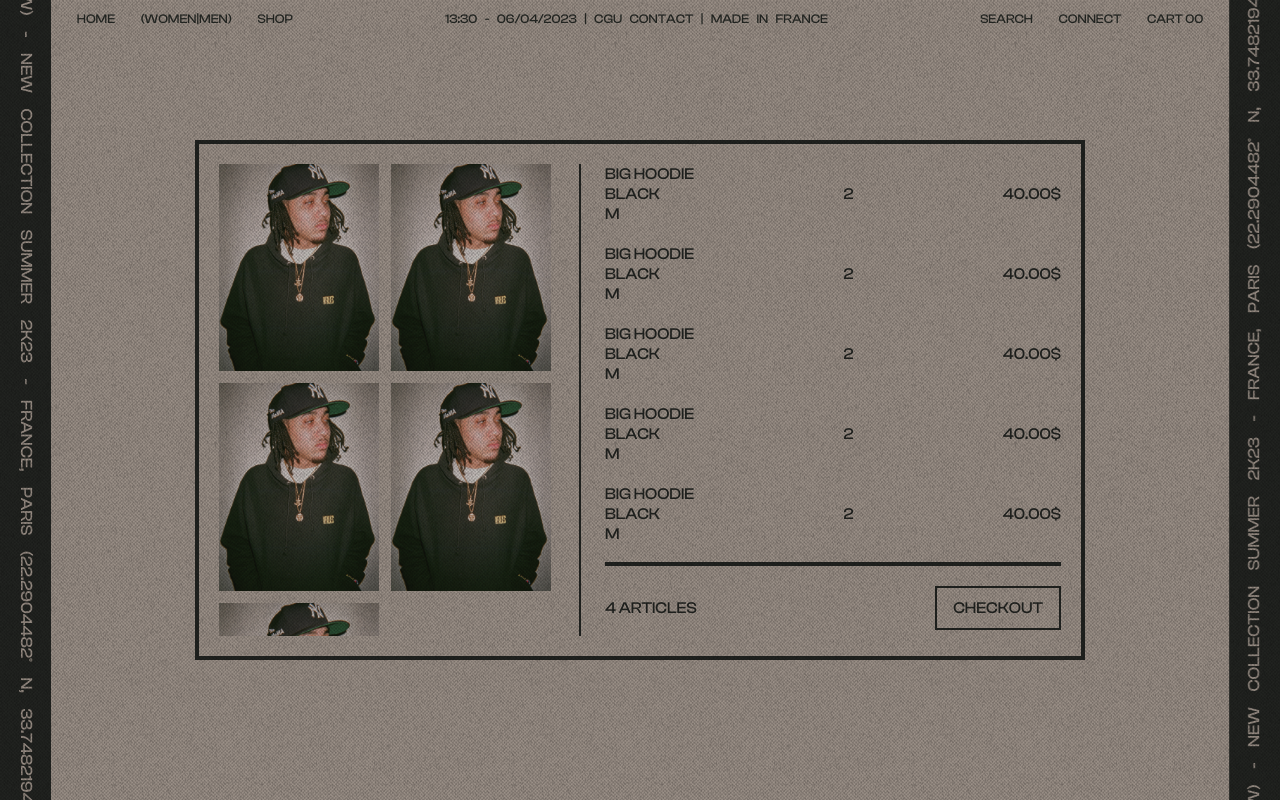
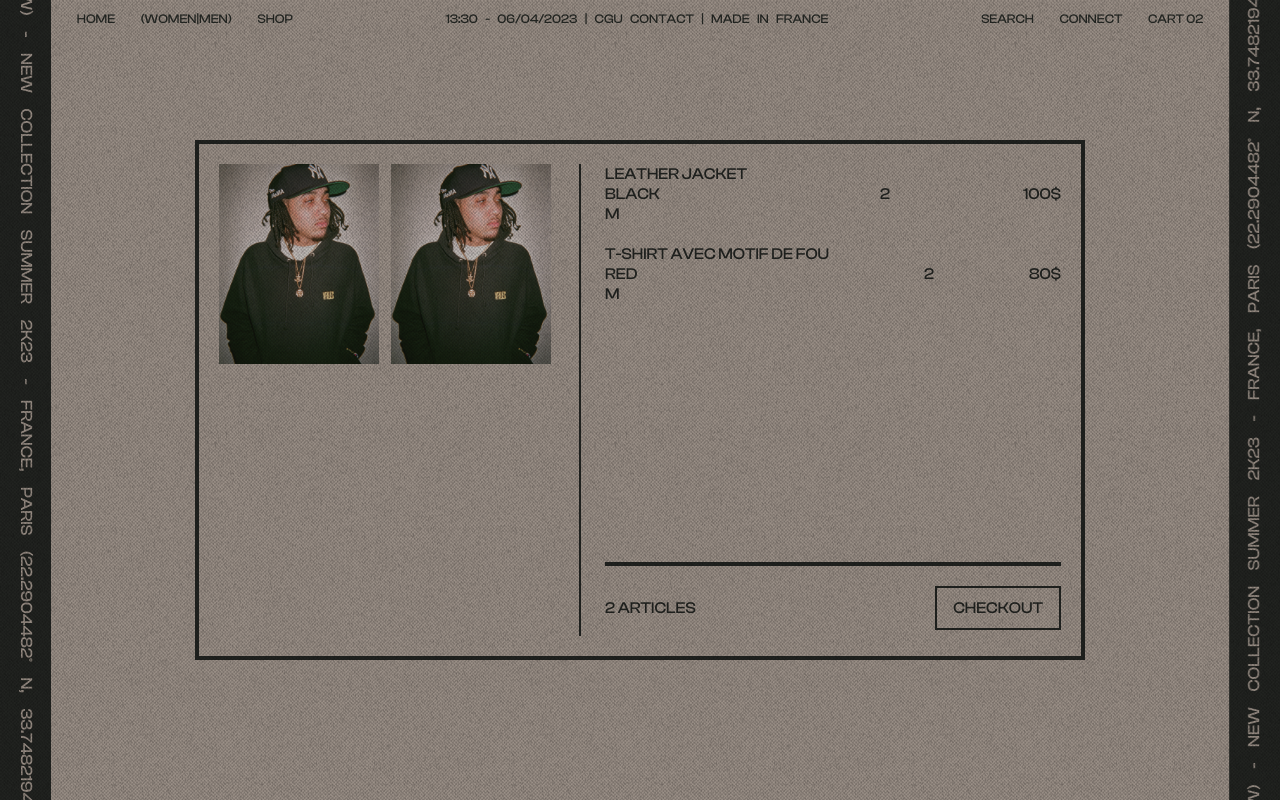
Before and after one commit to Mind-thatsall/e-commerce-react, a React (Vite) app: page /cart in a window 1280 px wide. Built offline with nearby package versions, Linux system fonts and the light colour scheme; data requests are answered from the project's data file.

Commit message:
Added: Connection to a provisary Back-End (json-server) using SWR, possible to add to cart and fetch the items for now

```diff
--- a/src/App.jsx
+++ b/src/App.jsx
@@ -13,12 +13,29 @@ import Contact from "@/views/Contact";
 import Noise from "@/components/Noise";
 import Navbar from "@/components/Navbar";
 import SideBars from "@/components/Sidebars";
+import useSWR from "swr";
+import { cartApiEndPoint, getCartItems, addCartItem } from "./services/cartApi";
 
 function App() {
+  const {
+    data: cartItems,
+    mutate,
+    isLoading,
+  } = useSWR(cartApiEndPoint, getCartItems);
+
+  const addToCartMutation = async (newItem) => {
+    try {
+      await addCartItem(newItem);
+      mutate();
+    } catch (e) {
+      throw new Error("Error adding to cart");
+    }
+  };
+
   return (
     <div className="App bg-[#9F948B]">
       <Noise />
-      <Navbar />
+      <Navbar cartSize={cartItems && cartItems.length} />
       <SideBars rotate="" side="left-0" />
       <SideBars rotate="rotate-180" side="right-0" />
       <Routes>
@@ -32,12 +49,12 @@ function App() {
         <Route path="women/categories/:id" element={<Shop />} />
         <Route path="men/categories" element={<Categories gender={"men"} />} />
         <Route path="men/categories/:id" element={<Shop />} />
-        <Route path="/shop" element={<Shop />} />
+        <Route path="/shop" element={<Shop mutation={addToCartMutation} />} />
         <Route path="/article/:id" element={<Article />} />
         <Route path="/login" element={<Login />} />
         <Route path="/register" element={<Register />} />
         <Route path="/contact" element={<Contact />} />
-        <Route path="/cart" element={<Cart />} />
+        <Route path="/cart" element={<Cart items={cartItems} />} />
         <Route path="/checkout" element={<Checkout />} />
         <Route path="/cgu" element={<Cgu />} />
         <Route path="/profile" element={<Profile />} />
--- a/src/components/ArticleCart.jsx
+++ b/src/components/ArticleCart.jsx
@@ -1,15 +1,15 @@
 import React from "react";
 
-const ArticleCart = () => {
+const ArticleCart = ({ name, color, price }) => {
   return (
     <div className="flex justify-between items-center">
       <span className="leading-[20px]">
-        <p>BIG HOODIE</p>
-        <p>BLACK</p>
+        <p className="uppercase">{name}</p>
+        <p className="uppercase">{color}</p>
         <p>M</p>
       </span>
       <p>2</p>
-      <p>40.00$</p>
+      <p>{price}$</p>
     </div>
   );
 };
--- a/src/components/Card.jsx
+++ b/src/components/Card.jsx
@@ -1,7 +1,10 @@
 import React from "react";
 import product from "@/assets/images/men.jpg";
+import useSWR from "swr";
+import { articlesApiEndPoint, getArticles } from "../services/articlesApi";
+import { addCartItem } from "../services/cartApi";
 
-const Card = () => {
+const Card = ({ mutation, ...article }) => {
   return (
     <div
       style={{ fontFamily: "ClashDisplay-Medium" }}
@@ -11,18 +14,19 @@ const Card = () => {
       <div className="flex justify-between items-center mt-[0.5vh] md:mt-0">
         <div className="flex flex-col justify-center">
           <p className="text-[3.7vw] md:text-[1.5vw] lg:text-[1.3vw]">
-            Black Hoodie
+            {article.name}
           </p>
           <p
             className="leading-none text-[3.5vw] md:text-[1.4vw] lg:text-[1.2vw]"
             style={{ fontFamily: "ClashDisplay-SemiBold" }}
           >
-            20.00$
+            {article.price}$
           </p>
         </div>
         <p
           className="text-[12vw] pr-[0.5vw] md:pr-0 md:text-[7vw] lg:text-[6vw] leading-[4vw] hover:cursor-pointer"
           style={{ fontFamily: "ClashDisplay-Light" }}
+          onClick={() => mutation(article)}
         >
           +
         </p>
--- a/src/components/Navbar.jsx
+++ b/src/components/Navbar.jsx
@@ -5,7 +5,7 @@ import SearchBar from "@/components/SearchBar";
 import Menu from "@/components/Menu";
 import { useState } from "react";
 
-const Navbar = () => {
+const Navbar = ({ cartSize }) => {
   const inputRef = useRef(null);
   const bgModalRef = useRef(null);
   const menuRef = useRef(null);
@@ -55,7 +55,9 @@ const Navbar = () => {
             <Link to="/login">CONNECT</Link>
           </li>
           <li>
-            <Link to="/cart">CART 00</Link>
+            <Link to="/cart">
+              CART {cartSize > 10 ? cartSize : "0" + cartSize}
+            </Link>
           </li>
         </ul>
       </nav>
--- a/src/db/db.json
+++ b/src/db/db.json
@@ -1,5 +1,56 @@
 {
-  "cart": [],
+  "cart": [
+    {
+      "id": "Ae28e282134",
+      "name": "Leather Jacket",
+      "description": "lorem ipsum dolor sit amet, consectetur adipiscing elit, sed do eiusmod tempor incidid",
+      "color": "Black",
+      "price": 100,
+      "gender": "male",
+      "rate": 2,
+      "categories": "Vest",
+      "image": "@/assets/images/men.jpg",
+      "availableSizes": [
+        {
+          "size": "S",
+          "quantity": 10
+        },
+        {
+          "size": "M",
+          "quantity": 10
+        },
+        {
+          "size": "XL",
+          "quantity": 10
+        }
+      ]
+    },
+    {
+      "id": "Ae28e282138",
+      "name": "T-shirt avec motif de fou",
+      "description": "lorem ipsum dolor sit amet, consectetur adipiscing elit, sed do eiusmod tempor incidid",
+      "color": "Red",
+      "price": 80,
+      "rate": 4,
+      "gender": "female",
+      "categories": "T-shirt",
+      "image": "@/assets/images/men.jpg",
+      "availableSizes": [
+        {
+          "size": "S",
+          "quantity": 10
+        },
+        {
+          "size": "M",
+          "quantity": 10
+        },
+        {
+          "size": "XXL",
+          "quantity": 10
+        }
+      ]
+    }
+  ],
   "products": [
     {
       "id": "Ae28e282134",
--- /dev/null
+++ b/src/services/articlesApi.js
@@ -0,0 +1,12 @@
+import axios from "axios";
+
+const articlesApi = axios.create({
+  baseURL: "http://localhost:3001",
+});
+
+export const articlesApiEndPoint = "/products";
+
+export const getArticles = async () => {
+  const response = await articlesApi.get(articlesApiEndPoint);
+  return response.data;
+};
--- /dev/null
+++ b/src/services/cartApi.js
@@ -0,0 +1,17 @@
+import axios from "axios";
+
+const cartApi = axios.create({
+  baseURL: "http://localhost:3001",
+});
+
+export const cartApiEndPoint = "/cart";
+
+export const getCartItems = async () => {
+  const response = await cartApi.get(cartApiEndPoint);
+  return response.data;
+};
+
+export const addCartItem = async (item) => {
+  const response = await cartApi.post(cartApiEndPoint, item);
+  return response.data;
+};
--- /dev/null
+++ b/src/utils/functions.js
@@ -0,0 +1,8 @@
+// (What we call the "scrollbox" is where you can scroll thanks to a overflow auto on the categories and shop page without overlapping the title)
+// Used to get the max possible size for the categories and shop.
+// It gets the full size of the page and substract the offsetTop of the scroll box from it.
+// Thanks to that the scroll box will always take all the available space to be usable and without any bug visually.
+export function maxSize(scrollBoxRef) {
+  scrollBoxRef.style.height =
+    window.innerHeight - scrollBoxRef.offsetTop + "px";
+}
--- a/src/views/Cart.jsx
+++ b/src/views/Cart.jsx
@@ -1,7 +1,7 @@
 import product from "@/assets/images/men.jpg";
 import ArticleCart from "@/components/ArticleCart";
 
-const Cart = () => {
+const Cart = ({ items }) => {
   return (
     <div className="h-screen px-[4vw] md:px-[6vw] lg:px-[4vw] flex justify-center items-center text-[#222421]">
       <div
@@ -9,24 +9,26 @@ const Cart = () => {
         style={{ fontFamily: "ClashDisplay-Medium" }}
       >
         <div className="hide-scroll hidden lg:flex w-[620px] gap-3 h-full lg:flex-wrap lg:overflow-auto">
-          <img src={product} alt="" width={160} height={200} />
-          <img src={product} alt="" width={160} height={200} />
-          <img src={product} alt="" width={160} height={200} />
-          <img src={product} alt="" width={160} height={200} />
-          <img src={product} alt="" width={160} height={200} />
+          {items &&
+            items.map((item) => (
+              <img
+                src={product}
+                alt=""
+                width={160}
+                height={200}
+                className="h-[25vh]"
+              />
+            ))}
         </div>
         <span className="w-1 h-full bg-[#222421] hidden lg:block"></span>
         <div className="w-full flex flex-col gap-5">
           <div className="hide-scroll w-full h-[80%] overflow-auto flex flex-col gap-5">
-            <ArticleCart />
-            <ArticleCart />
-            <ArticleCart />
-            <ArticleCart />
-            <ArticleCart />
+            {items &&
+              items.map((item) => <ArticleCart key={item.id} {...item} />)}
           </div>
           <span className="w-full h-1 bg-[#222421]"></span>
           <div className="flex justify-between items-center">
-            <p>4 ARTICLES</p>
+            <p>{items && items.length} ARTICLES</p>
             <button
               type=""
               className="px-4 py-2 border-2 border-[#222421] hover:bg-[#222421] hover:text-[#9F948B] transition-colors"
--- a/src/views/Shop.jsx
+++ b/src/views/Shop.jsx
@@ -4,8 +4,11 @@ import { useRef } from "react";
 import { useEffect } from "react";
 import Card from "@/components/Card";
 import { useLocation } from "react-router-dom";
+import { maxSize } from "@/utils/functions";
+import { articlesApiEndPoint, getArticles } from "../services/articlesApi";
+import useSWR from "swr";
 
-const Shop = () => {
+const Shop = ({ mutation }) => {
   const scrollBoxRef = useRef(null);
   const location = useLocation();
   const categorieName =
@@ -13,17 +16,18 @@ const Shop = () => {
       ? location.pathname.split("/")[3].toUpperCase()
       : "SHOP";
 
-  function maxSize() {
-    scrollBoxRef.current.style.height =
-      window.innerHeight - scrollBoxRef.current.offsetTop + "px";
-  }
+  const {
+    data: articles,
+    error,
+    isLoading,
+  } = useSWR(articlesApiEndPoint, getArticles);
 
   useEffect(() => {
-    maxSize();
-    window.addEventListener("resize", maxSize);
+    maxSize(scrollBoxRef.current);
+    window.addEventListener("resize", () => maxSize(scrollBoxRef.current));
 
     return () => {
-      window.removeEventListener("resize", maxSize);
+      window.removeEventListener("resize", () => maxSize(scrollBoxRef.current));
     };
   }, []);
 
@@ -42,12 +46,12 @@ const Shop = () => {
         ref={scrollBoxRef}
         className="hide-scroll grid grid-cols-2 md:grid-cols-3 lg:grid-cols-4 gap-[3vw] md:gap-[1.5vw] overflow-auto py-[3vh] w-[96%] mx-auto"
       >
-        <Card />
-        <Card />
-        <Card />
-        <Card />
-        <Card />
-        <Card />
+        {isLoading && "Loading..."}
+        {error && error}
+        {articles &&
+          articles.map((article) => (
+            <Card key={article.id} {...article} mutation={mutation} />
+          ))}
       </div>
     </div>
   );
```
